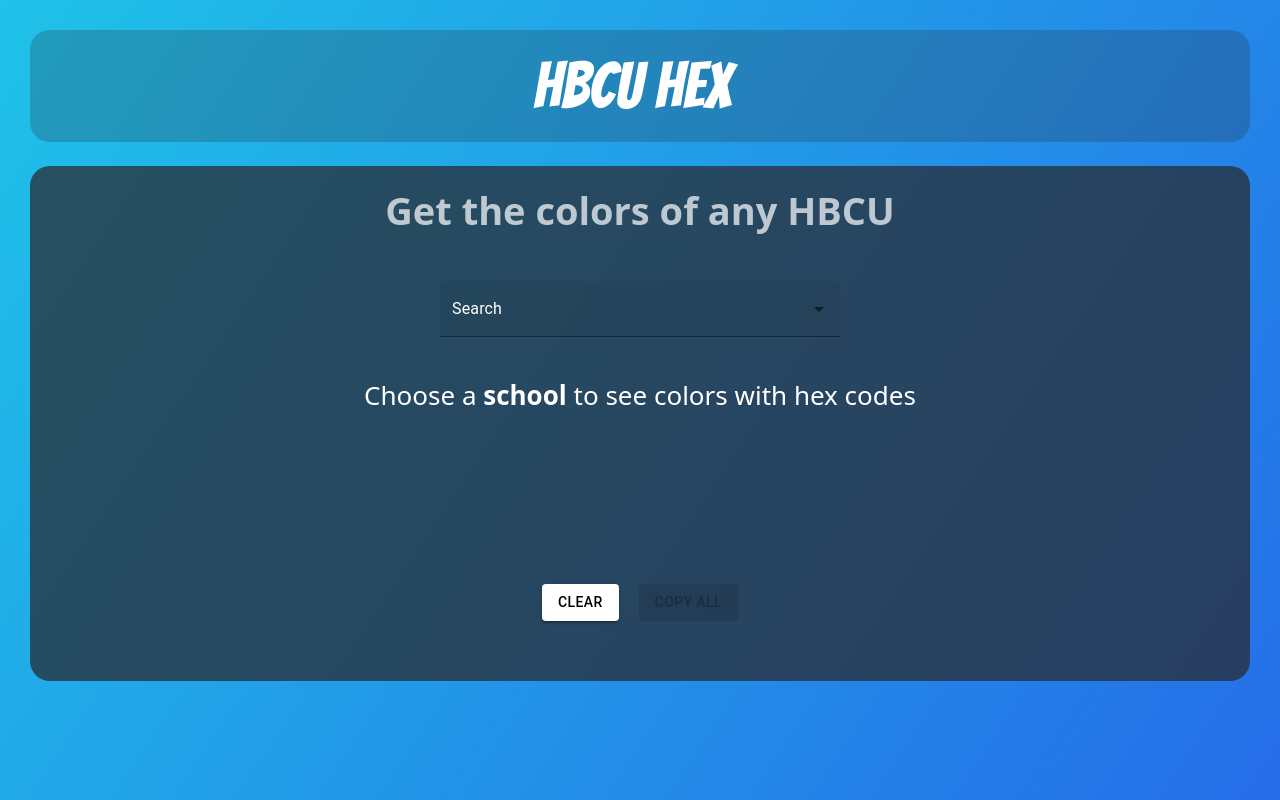
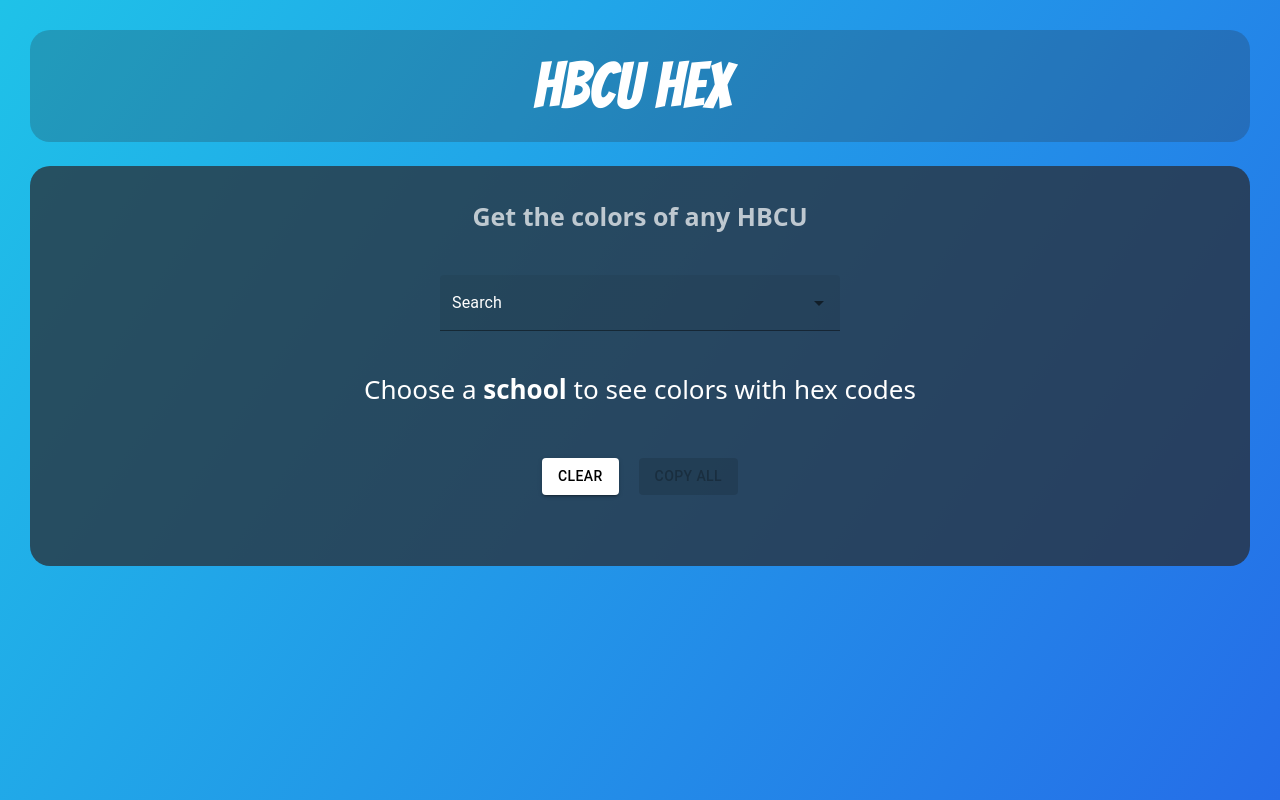
Before and after one commit to mattlovestech/HBCU-Hex, a React (Create React App) app: page / in a window 1280 px wide. Built offline with nearby package versions, Linux system fonts and the light colour scheme.

Commit message:
updated UI

```diff
--- a/public/index.html
+++ b/public/index.html
@@ -27,7 +27,7 @@
       work correctly both with client-side routing and a non-root public URL.
       Learn how to configure a non-root public URL by running `npm run build`.
     -->
-    <title>React App</title>
+    <title>HBCU Hex Colors</title>
   </head>
   <body  >
     <noscript>You need to enable JavaScript to run this app.</noscript>
--- a/src/App.js
+++ b/src/App.js
@@ -13,11 +13,11 @@ import DirectionStack from "./colors";
 
 function App() {
   return (
-    <div className="App wrapper">
+    <div className="wrapper">
 
 
 
-        <Navbar style={{backgroundColor: "rgba(40  ,44,52,0.25)",borderRadius: "20px" }} expand="xxl">
+        <Navbar style={{backgroundColor: "rgba(40  ,44,52,0.25)",borderRadius: "20px", textAlign: "center"}} expand="xxl">
             <Container>
                 <Navbar.Brand className="bangers" style={{fontSize: "64px", color: "white"}} href="#home">HBCU HEX </Navbar.Brand>
 
@@ -25,11 +25,11 @@ function App() {
         </Navbar>
         <br/>
         <header style={{borderRadius: "20px" }} className="App-header">
-        <h1 style={{marginTop: "20px"}}>
-        <b style={{fontSize: "38px", opacity: "0.7"}}>
+        <div style={{marginTop: "20px", textAlign: "center"}}>
+        <strong style={{fontSize: "25px",opacity: "0.7", textAlign: "center"}}>
             Get the colors of any HBCU
-        </b>
-        </h1>
+        </strong>
+        </div>
        <br/>
         <ComboBox/>
       </header>
--- a/src/autocomplete.js
+++ b/src/autocomplete.js
@@ -26,6 +26,7 @@ export class ComboBox extends Component {
         console.log(event)
         console.log("target:", event.target.value)
         switch(event.target.value) {
+            case undefined:
             case "":
                 this.setState({
                     school: ""
@@ -41,7 +42,7 @@ export class ComboBox extends Component {
     }
     handleClear = (event) => {
         this.setState({school: ""})
-        this.handleSelect()
+
 
 
 
--- a/src/colors.js
+++ b/src/colors.js
@@ -25,7 +25,7 @@ export default function Colors(input) {
             console.log(json[input["colors"]])
              circles = Array(~~(1)).fill(0).map( (key,index) =>
 
-                 <div  key={index} style={{paddingBottom: "120px"}}>
+                 <div  key={index}>
                     <br/>
                          <a>Choose a <strong>school</strong> to see colors with hex codes</a>
                 </div>
```
